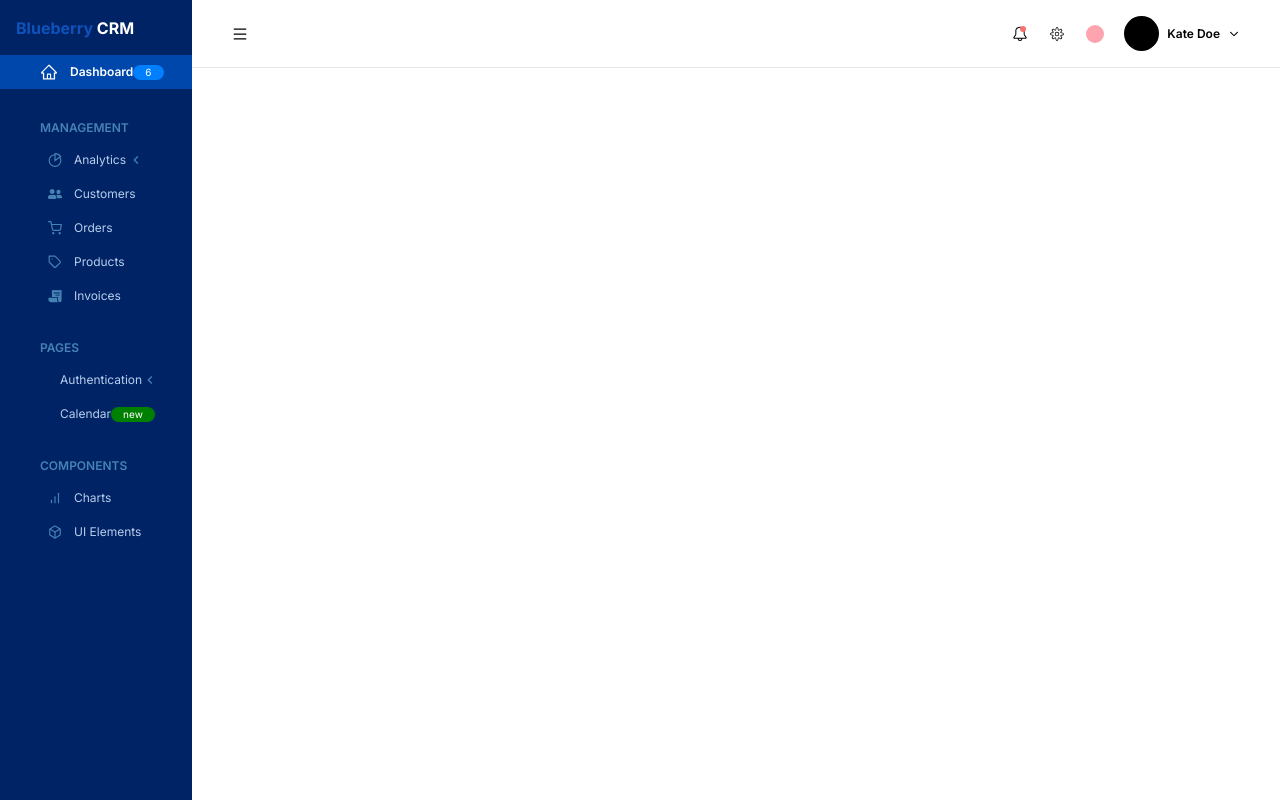
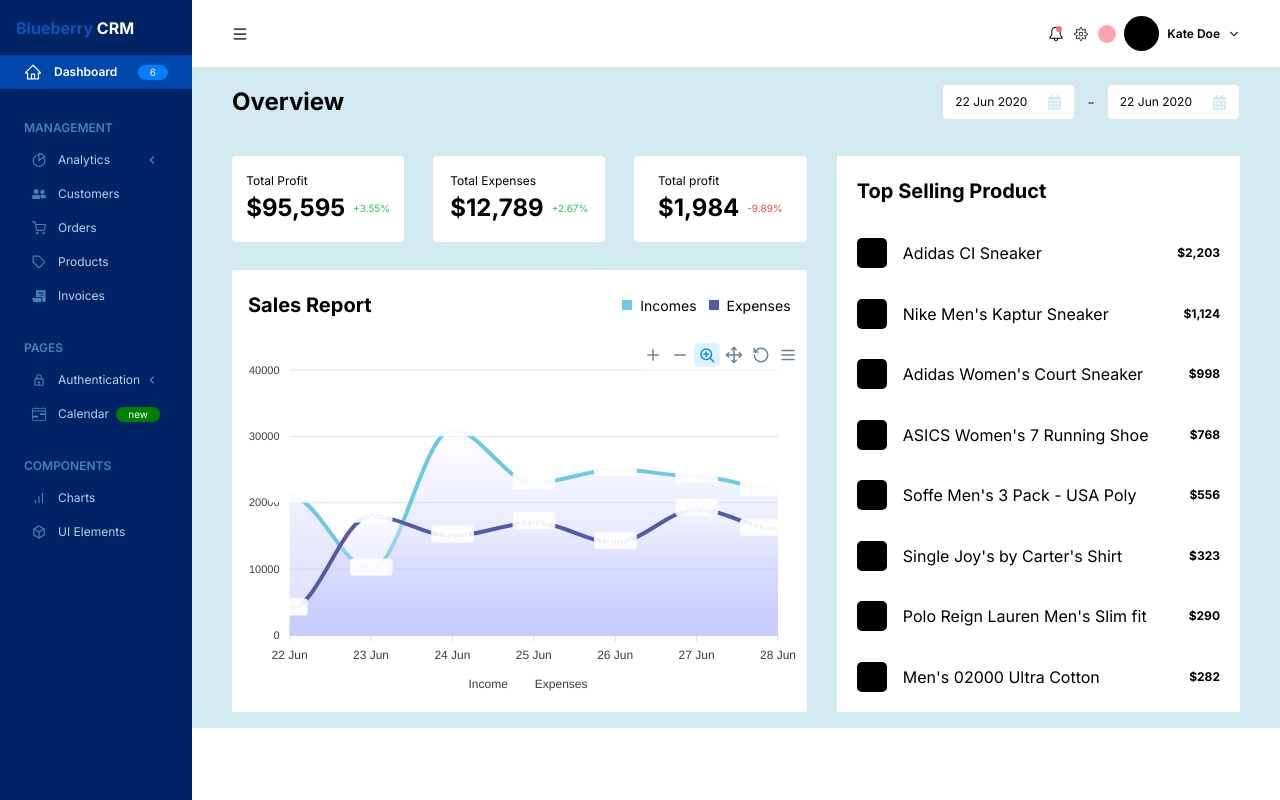
Before and after one commit to Josh-la-posh/blueberry_crm_dashboard, a Next.js app: page / in a window 1280 px wide. Built offline with nearby package versions, Linux system fonts and the light colour scheme.

Commit message:
sales report and top selling product

```diff
--- /dev/null
+++ b/app/components/Card.jsx
@@ -0,0 +1,20 @@
+import React from 'react'
+
+function Card({title, price, discount, sign}) {
+  return (
+    <div className="bg-white w-[30%] rounded flex justify-center">
+      <div className='sm:py-4 py-2'>
+          <div className='lg:text-[12px] md:text-[10px] text-[8px]'>
+              {title}
+          </div>
+          <div className="flex items-center gap-2">
+              <div className="lg:text-[24px] md:text-[14px] sm:text-[16px] text-[12px] font-bold">${price}</div>
+              {sign === '+' && <div className="text-green-500 md:text-[10px] text-[12px]">{sign}{discount}%</div>}
+              {sign === '-' && <div className="text-red-500 md:text-[10px] text-[12px]">{sign}{discount}%</div>}
+          </div>
+      </div>
+    </div>
+  )
+}
+
+export default Card
--- /dev/null
+++ b/app/components/Chart.jsx
@@ -0,0 +1,83 @@
+'use client';
+
+import React from 'react';
+import Chart from 'react-apexcharts';
+
+function LineChart() {
+
+    const data = {
+        options: {
+          chart: {
+            type: "area",
+            height: "auto",
+          },
+          dropShadow: {
+            enable: false,
+            enableOnSeries: undefined,
+            top: 0,
+            left: 0,
+            blur: 3,
+            color: "#000",
+            opacity: 0.35,
+          },
+          fill: {
+            colors: ["#fff"],
+            type: "gradient",
+          },
+          stroke: {
+            curve: "smooth",
+            colors: ["#6BCAE2", "#545AA7"],
+          },
+          grid: {
+            show: true,
+          },
+          xaxis: {
+            categories: [
+              "22 Jun",
+              "23 Jun",
+              "24 Jun",
+              "25 Jun",
+              "26 Jun",
+              "27 Jun",
+              "28 Jun",
+            ],
+          },
+        },
+      };
+
+  return (
+    <div className="bg-white">
+        <div className="flex items-center justify-between px-4 py-5">
+            <div className='font-bold md:text-[20px] text-[16px]'>Sales Report</div>
+            <div className="flex gap-3">
+                <div className='flex items-center md:gap-2 gap-1'>
+                    <div className='h-[10px] w-[10px] bg-[#6BCAE2]'></div>
+                    <div className='md:text-[14px] text-[10px]'>Incomes</div>
+                </div>
+                <div className='flex items-center md:gap-2 gap-1'>
+                    <div className='h-[10px] w-[10px] bg-[#545AA7]'></div>
+                    <div className='md:text-[14px] text-[10px]'>Expenses</div>
+                </div>
+            </div>
+        </div>
+        <Chart
+            options={data.options}
+            series= {
+                [
+                    {
+                        name: 'Income',
+                        data: [21000, 10000, 31000, 23000, 25000, 24000, 22000]
+                      },
+                      {
+                        name: 'Expenses',
+                        data: [4000, 18000, 15000, 17000, 14000, 19000, 16000]
+                      },
+                  ]
+            }
+            type="area"
+        />
+    </div>
+  )
+}
+
+export default LineChart
--- a/app/components/Date.jsx
+++ b/app/components/Date.jsx
@@ -3,21 +3,27 @@
 import React from 'react'
 import { FaCalendarAlt } from "react-icons/fa";
 
-function Date() {
+function Date({children}) {
   return (
     <div
         className='
             bg-white
-            border-2
+            border-[#2C2D2]
+            border-[1px]
             rounded-[5px]
-            py-2
-            px-3
+            md:py-2
+            py-1
+            md:px-3
+            px-2
             flex
+            md:gap-5
+            gap-2
             items-center
             justify-between
         '
     >
-        <FaCalendarAlt />
+        <div className='md:text-[12px] text-[8px]'>{children}</div>
+        <FaCalendarAlt size={15} color='#D1EAF0'/>
     </div>
   )
 }
--- a/app/components/navbar/Navbar.jsx
+++ b/app/components/navbar/Navbar.jsx
@@ -13,9 +13,9 @@ function Navbar() {
         className='bg-white py-4 border-b-[1px]'
     >
         <div
-            className="flex items-center justify-between gap-3 md:gap-0 mx-auto lg:px-10 md:px-4 px-2">
+            className="flex items-center justify-between gap-3 md:gap-0 mx-auto lg:px-10 md:px-4 sm:px-10 px-2">
                 <AiOutlineMenu />
-                <div className="flex items-center gap-5">
+                <div className="flex items-center gap-5 sm:gap-2">
                     <div className="relative">
                         <GoBell size={16}/>
                         <span className='absolute top-0 right-[2px] h-[6px] w-[6px] rounded-full bg-red-400'></span>
@@ -23,7 +23,7 @@ function Navbar() {
                     <CiSettings size={18}/>
                     <div className="rounded-full w-[18px] h-[18px] bg-rose-300"></div>
                     <div className="flex items-center gap-2">
-                        <div className="rounded-full h-[35px] w-[35px] bg-black"></div>
+                        <div className="rounded-full md:h-[35px] h-[25px] md:w-[35px] w-[25px] bg-black"></div>
                         <div className='text-[12px] font-semibold hidden md:block'>Kate Doe</div>
                         <IoIosArrowDown size={12}/>
                     </div>
--- a/app/components/sidebar/Sidebar.jsx
+++ b/app/components/sidebar/Sidebar.jsx
@@ -24,7 +24,7 @@ function Sidebar() {
         </h1>
 
         <div
-            className='text-white bg-[#0047AB] mt-[15px] mb-[30px] flex items-center gap-3 w-full py-2 lg:px-10 md:px-4 px-3 cursor-pointer'
+            className='text-white bg-[#0047AB] mt-[15px] mb-[30px] flex items-center gap-3 w-full py-2 lg:px-6 md:px-4 px-3 cursor-pointer'
         >
             <div className="font-semibold">
                 <AiOutlineHome size={18} fill='white'/>
@@ -34,7 +34,7 @@ function Sidebar() {
                 <div className="text-white rounded-full bg-[#007FFF] md:px-3 px-2 md:text-[10px] text-[8px]">6</div>
             </div>
         </div>
-        <div className='mb-[30px] lg:px-10 md:px-4 px-3'>
+        <div className='mb-[30px] lg:px-6 md:px-4 px-3'>
             <div className='mb-[10px] text-[#4682B4] font-semibold text-[12px]'>MANAGEMENT</div>
             <div className="flex flex-col gap-2">
                 <div className="flex items-center gap-3 cursor-pointer hover:bg-[#1034A6] py-1 px-2 transition">
@@ -64,7 +64,7 @@ function Sidebar() {
             </div>
         </div>
 
-        <div className='mb-[30px] lg:px-10 md:px-4 px-3'>
+        <div className='mb-[30px] lg:px-6 md:px-4 px-3'>
             <div className='mb-[10px] text-[#4682B4] font-semibold text-[12px]'>PAGES</div>
             <div className="flex flex-col gap-2">
                 <div className="flex items-center gap-3 cursor-pointer hover:bg-[#1034A6] py-1 px-2 transition">
@@ -85,7 +85,7 @@ function Sidebar() {
             </div>
         </div>
 
-        <div className='mb-[30px] lg:px-10 md:px-4 px-3'>
+        <div className='mb-[30px] lg:px-6 md:px-4 px-3'>
         <div className='mb-[10px] text-[#4682B4] font-semibold text-[12px]'>COMPONENTS</div>
             <div className="flex flex-col gap-2">
                 <div className="flex items-center gap-3 cursor-pointer hover:bg-[#1034A6] py-1 px-2 transition">
--- /dev/null
+++ b/app/data/Data.jsx
@@ -0,0 +1,50 @@
+export const Datas = [
+    {
+        id: 1,
+        img: '',
+        name: 'Adidas CI Sneaker',
+        price: '2,203'
+    },
+    {
+        id: 2,
+        img: '',
+        name: 'Nike Men\'s Kaptur Sneaker',
+        price: '1,124'
+    },
+    {
+        id: 3,
+        img: '',
+        name: 'Adidas Women\'s Court Sneaker',
+        price: '998'
+    },
+    {
+        id: 4,
+        img: '',
+        name: 'ASICS Women\'s 7 Running Shoe',
+        price: '768'
+    },
+    {
+        id: 5,
+        img: '',
+        name: 'Soffe Men\'s 3 Pack - USA Poly',
+        price: '556'
+    },
+    {
+        id: 6,
+        img: '',
+        name: 'Single Joy\'s by Carter\'s Shirt',
+        price: '323'
+    },
+    {
+        id: 7,
+        img: '',
+        name: 'Polo Reign Lauren Men\'s Slim fit',
+        price: '290'
+    },
+    {
+        id: 8,
+        img: '',
+        name: 'Men\'s 02000 Ultra Cotton',
+        price: '282'
+    },
+]
--- a/app/layout.js
+++ b/app/layout.js
@@ -21,16 +21,21 @@ export default function RootLayout({ children }) {
         >
           <div
             className="
-              lg:w-[15%]
-              sm:w-[20%]
+              xl:w-[15%]
+              lg:w-[20%]
+              md:w-[25%]
             "
           >
             <Sidebar />
           </div>
           <div
-            className="flex-1"
+            className="flex-1 relative"
           >
-            <Navbar />
+            <div
+              className="sticky"
+            >
+              <Navbar />
+            </div>
             {children}
           </div>
         </div>
--- a/app/page.js
+++ b/app/page.js
@@ -1,12 +1,68 @@
+
+import Card from "./components/Card";
+import LineChart from "./components/Chart";
+import Date from "./components/Date";
+import { Datas } from "./data/Data";
 
 export default function Home() {
   return (
     <div
       className="
-        mx-auto lg:px-10 md:px-4 px-2 bg-[#eee]
+        mx-auto lg:px-10 md:px-4 px-2 bg-[#D1EAF0] py-4
       "
     >
+      <div
+        className="flex items-center justify-between mb-9"
+      >
+        <div
+          className="font-bold lg:text-[24px] md:text-[20px] text-[18px]"
+        >
+          Overview
+        </div>
+        <div className="flex items-center justify-between gap-3">
+          <Date children={'22 Jun 2020'}/>
+          <div className="text-[#454545]">-</div>
+          <Date children={'22 Jun 2020'}/>
+        </div>
+      </div>
 
+      {/* CARD */}
+
+      <div className="md:flex justify-between gap-4">
+        <div className="md:w-[57%]">
+          <div className="flex flex-col gap-7">
+            <div className="flex items-center justify-between">
+              <Card title='Total Profit' price='95,595' discount='3.55' sign='+'/>
+              <Card title='Total Expenses' price='12,789' discount='2.67' sign='+'/>
+              <Card title='Total profit' price='1,984' discount='9.89' sign='-'/>
+            </div>
+            <div>
+              <LineChart />
+            </div>
+          </div>
+        </div>
+
+        <div className="bg-white xl:gap-7 lg:p-5 md:px-2 p-6 md:py-2 md:w-[40%] md:mt-0 mt-[30px]">
+          <div className="flex flex-col xl:gap-8 lg:gap-5 md:gap-3 gap-4 h-full">
+            <div className="font-bold lg:text-[20px] md:text-[14px]">Top Selling Product</div>
+            <div className="flex flex-col md:justify-between md:gap-0 gap-[15px] flex-1">
+              {
+                Datas.map(data => {
+                  return (
+                    <div key={data.id} className="flex items-center justify-between">
+                      <div className="flex items-center lg:gap-4 gap-2">
+                        <div className="h-[30px] w-[30px] rounded-[5px] bg-black"></div>
+                        <div className="xl:text-[16px] lg:text-[12px] md:text-[8px] text-[12px]">{data.name}</div>
+                      </div>
+                      <div className="font-bold lg:text-[12px] md:text-[10px] text-[12px]">${data.price}</div>
+                    </div>
+                  )
+                })
+              }
+            </div>
+          </div>
+        </div>
+      </div>
     </div>
   );
 }
--- a/package.json
+++ b/package.json
@@ -9,8 +9,10 @@
     "lint": "next lint"
   },
   "dependencies": {
+    "echarts-for-react": "^3.0.2",
     "next": "14.1.0",
     "react": "^18",
+    "react-apexcharts": "^1.4.1",
     "react-dom": "^18",
     "react-icons": "^5.0.1"
   },
```
Also changed, not shown: 1 other file (tests, documents, lock files or other folders).
